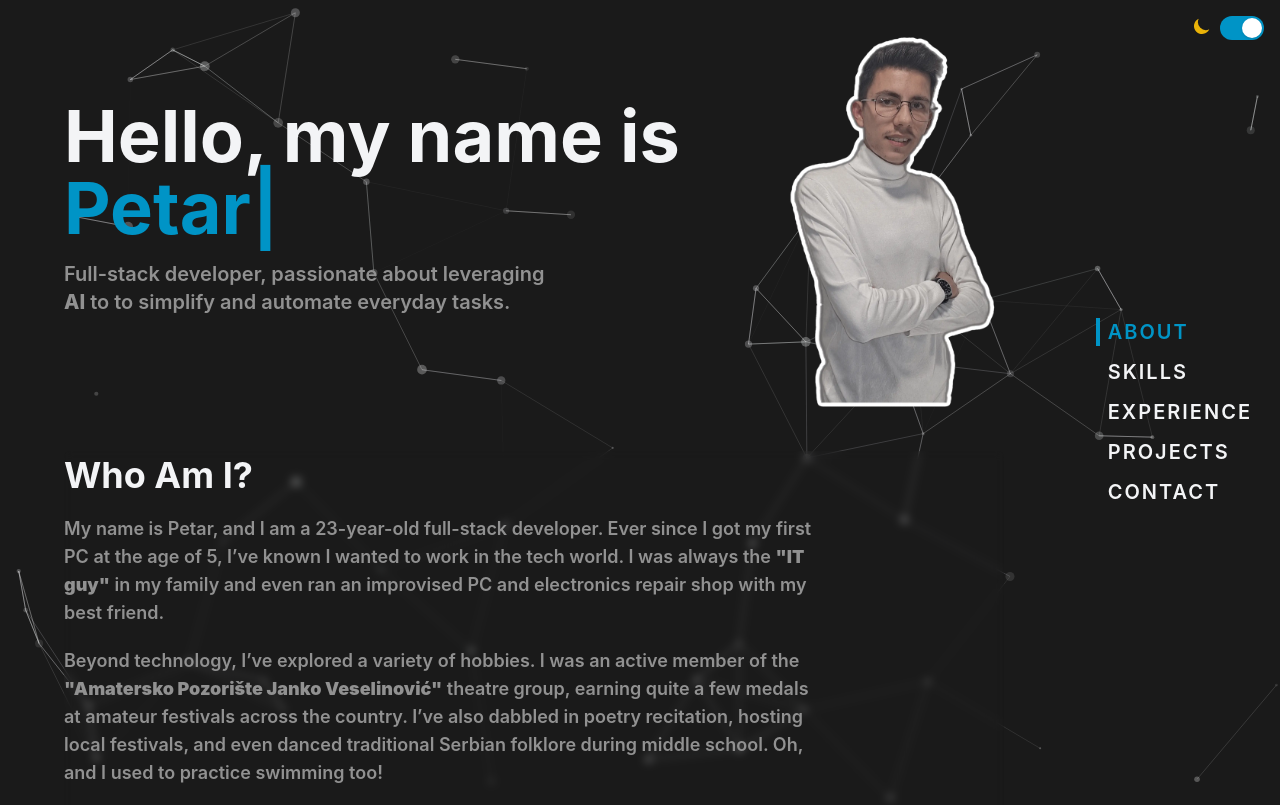
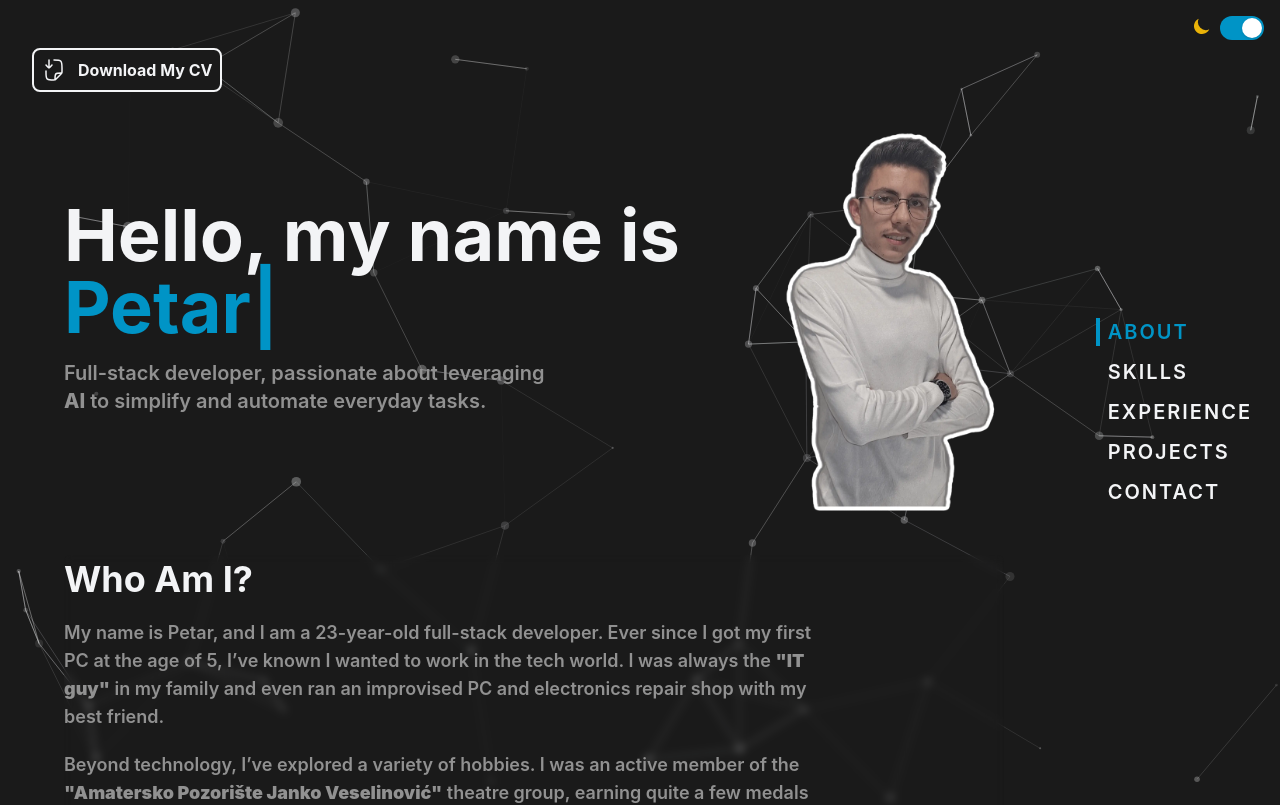
Before and after one commit to PetarK37/portfolio, a React (Vite) app: page / in a window 1280 px wide. Shown: the top 805 px of the page. Built offline with nearby package versions, Linux system fonts and the light colour scheme.

Commit message:
feat: CV download btn

```diff
--- a/src/components/layout/HeroSection.tsx
+++ b/src/components/layout/HeroSection.tsx
@@ -22,7 +22,7 @@ function HeroSection() {
                     />
                     <p className="mt-4 text-left text-xl w-full font-semibold text-text_secondary lg:max-w-[70%]">
                         Full-stack developer, passionate about leveraging{" "}
-                        <span className="font-extrabold"> AI</span> to to simplify and
+                        <span className="font-extrabold"> AI</span> to simplify and
                         automate everyday tasks.
                     </p>
                 </div>
--- /dev/null
+++ b/src/components/layout/TopRowSection.tsx
@@ -0,0 +1,20 @@
+import React from 'react'
+
+function TopRowSection() {
+    return (
+        <div className='flex w-full px-8 py-4 mb-5'>
+            <button className='bg-background border-2 border-text p-2 rounded-lg font-bold hover:bg-primary hover:border-primary transition-colors hover:text-white'>
+                <a href="/files/Resume_PetarK.pdf" download className='flex gap-3'>
+                    <svg xmlns="http://www.w3.org/2000/svg" viewBox="0 0 24 24" width="24" height="24" color="currentColor" fill="none">
+                        <path d="M4 7C4.58984 7.60684 6.15973 10 7 10C7.84027 10 9.41016 7.60684 10 7M7 9L7 2" stroke="currentColor" stroke-width="1.5" stroke-linecap="round" stroke-linejoin="round"></path>
+                        <path d="M4 13L4 14.5442C4 17.7892 4 19.4117 4.88607 20.5107C5.06508 20.7327 5.26731 20.9349 5.48933 21.1139C6.58831 22 8.21082 22 11.4558 22C12.1614 22 12.5141 22 12.8372 21.886C12.9044 21.8623 12.9702 21.835 13.0345 21.8043C13.3436 21.6564 13.593 21.407 14.0919 20.9081L18.8284 16.1716C19.4065 15.5935 19.6955 15.3045 19.8478 14.9369C20 14.5694 20 14.1606 20 13.3431V10C20 6.22876 20 4.34315 18.8284 3.17157C17.6569 2 15.7712 2 12 2M13 21.5V21C13 18.1716 13 16.7574 13.8787 15.8787C14.7574 15 16.1716 15 19 15H19.5" stroke="currentColor" stroke-width="1.5" stroke-linecap="round" stroke-linejoin="round"></path>
+                    </svg>
+                    Download My CV
+                </a>
+            </button>
+
+        </div>
+    )
+}
+
+export default TopRowSection
--- a/src/pages/MainSection.tsx
+++ b/src/pages/MainSection.tsx
@@ -4,10 +4,12 @@ import ExperienceSection from "../components/layout/ExperienceSectionc";
 import HeroSection from "../components/layout/HeroSection";
 import ProjectsSection from "../components/layout/ProjectsSection";
 import SkillsSection from "../components/layout/SkillsSection";
+import TopRowSection from "../components/layout/TopRowSection";
 
 function MainSection() {
     return (
         <div className="flex align-middle justify-center h-max pt-8 flex-col">
+            <TopRowSection />
             <HeroSection />
             <AboutSection />
             <SkillsSection />
```
Also changed, not shown: 1 other file (tests, documents, lock files or other folders).
